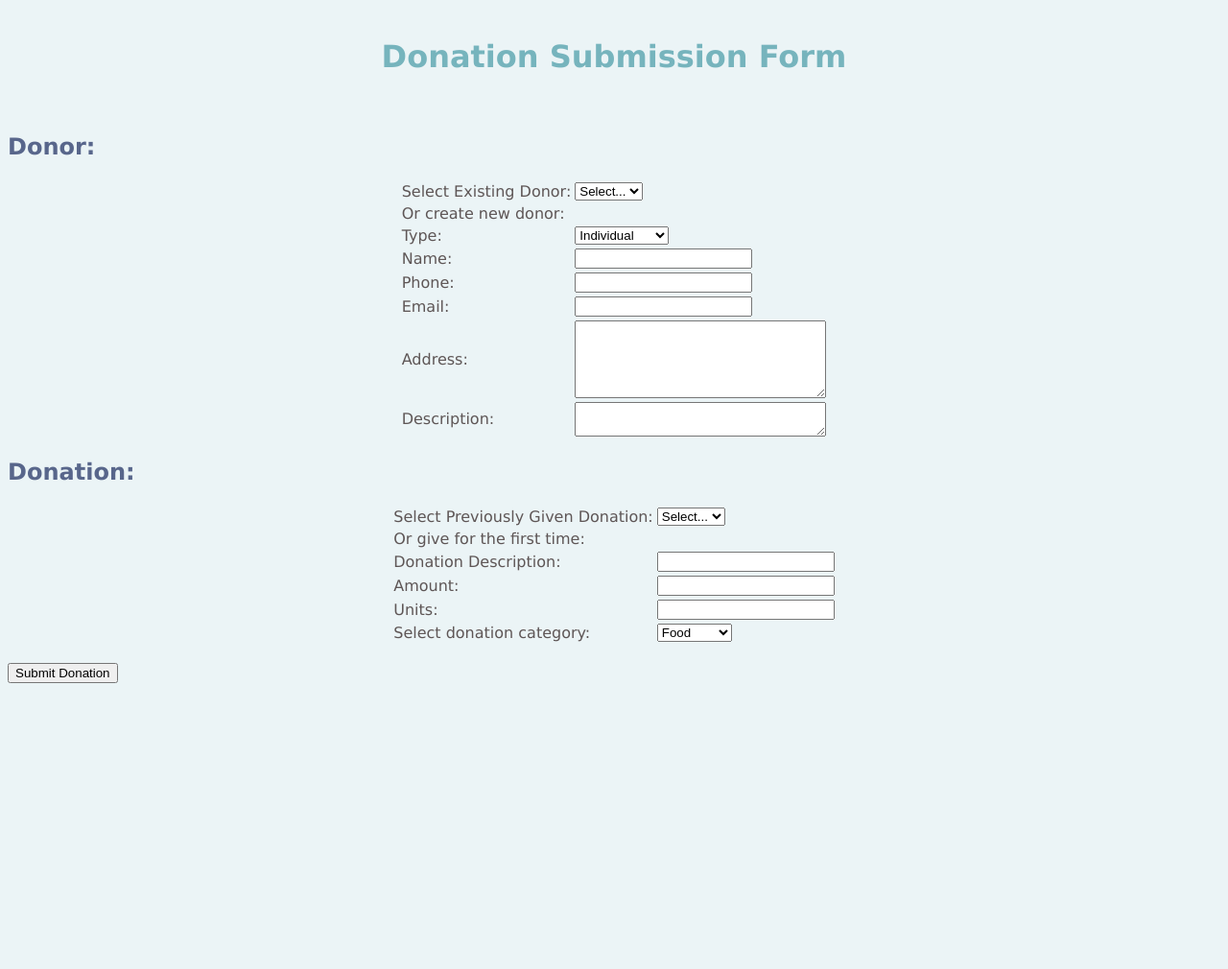
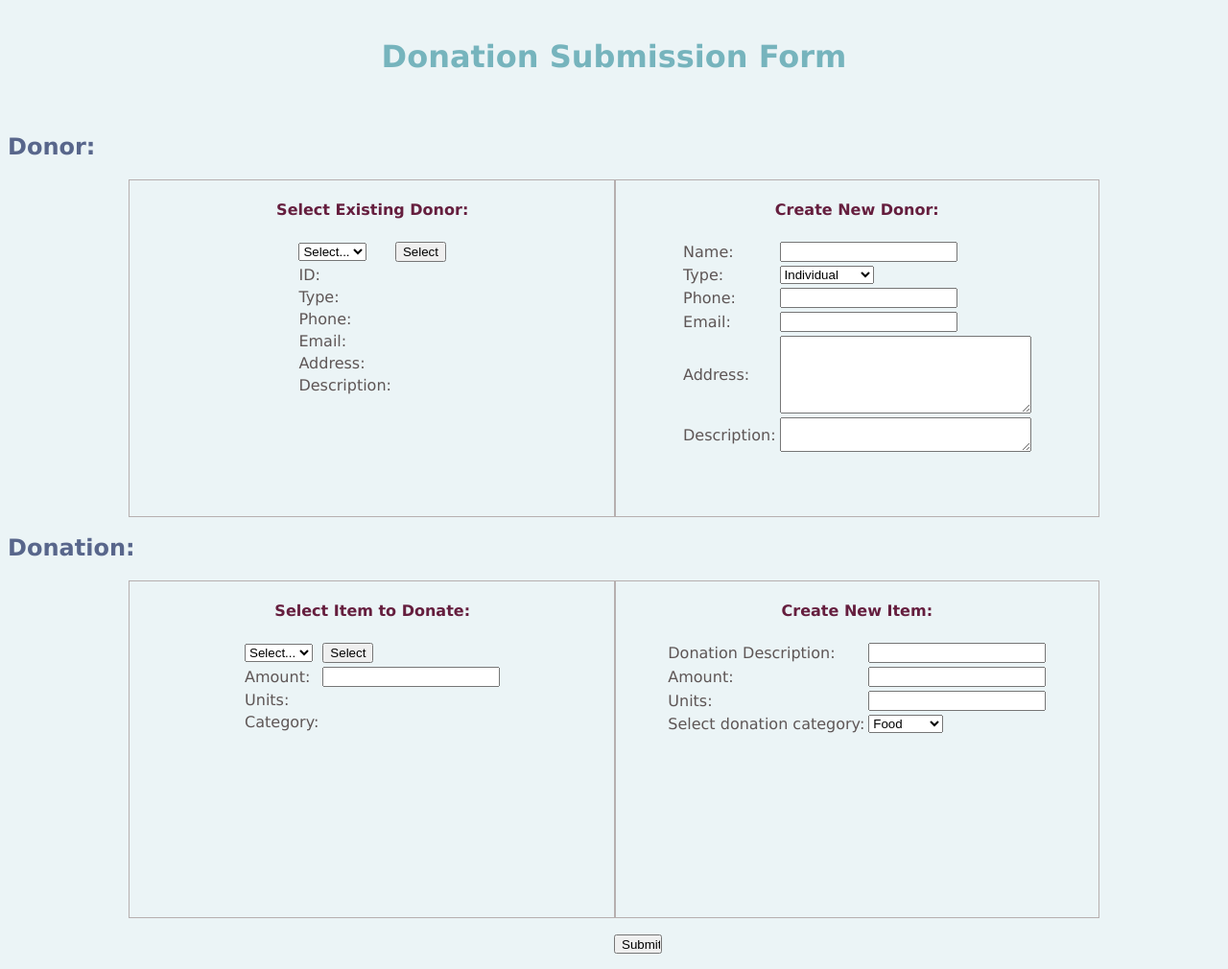
Before and after one commit to cs304-fa18/semester-project-rad, a Flask app: page /donationForm/ in a window 1280 px wide. Shown: the part 68-1078 px from the top of the page at 96% size. Before the commit the page ends 780 px from the top, so only its background shows below. Run offline with Flask 2, Linux system fonts and the light colour scheme; data that the repository does not hold is empty; some libraries are stand-ins or nearby versions.

Commit message:
ajax for donation form, slight bug fix in search_inventory_history to account for null vals

```diff
--- a/app.py
+++ b/app.py
@@ -22,6 +22,7 @@ def index():
     donorTotal = search_donation_history.countDonorTotal(conn)
     expenditureTotal = expenditureBackend.countExpenditureTotal(conn)
     return render_template('index.html', inventoryTotal=inventoryTotal, lowCount = lowCount, highCount=highCount, donationTotal=donationTotal, donorTotal=donorTotal, expenditureTotal=expenditureTotal)
+
 
 @app.route("/donationForm/", methods=['GET', 'POST'])
 def donationForm():
@@ -102,9 +103,20 @@ def donationForm():
         # render template
         donor_list = donationBackend.get_donors(conn)
         donation_list = donationBackend.get_inventory_items(conn)
-        return render_template('donation_form.html', donor_list=donor_list, donation_list=donation_list)
+        return render_template(
+            'donation_form.html',
+            donor_list=donor_list,
+            donation_list=donation_list
+        )
 
-
+@app.route('/sandbox/', methods=['GET', 'POST'])
+def sandbox():
+    conn = get_conn()
+    donor_list = donationBackend.get_donors(conn)
+    donation_list = donationBackend.get_inventory_items(conn)
+    return render_template(
+        'donation_form.html', donor_list=donor_list, donation_list=donation_list
+    )
 
 @app.route('/expenditureForm/', methods = ['GET', 'POST'])
 def expenditureForm():
--- a/donationBackend.py
+++ b/donationBackend.py
@@ -180,9 +180,9 @@ def get_inventory_items(conn):
     Returns: list of all items in inventory (id and name)
     '''
     curs = conn.cursor(MySQLdb.cursors.DictCursor)
-    curs.execute('''SELECT item_id as id, description FROM inventory;''')
+    curs.execute('''SELECT item_id as id, description, units, `type` as category FROM inventory;''')
     result = curs.fetchall()
-    # print(result)
+    print(result)
     return(result)
 
 
@@ -193,9 +193,9 @@ def get_donors(conn):
     Returns: list of all donors (id and name) from database
     '''
     curs = conn.cursor(MySQLdb.cursors.DictCursor)
-    curs.execute('''SELECT donorID as id, name FROM donor;''')
+    curs.execute('''SELECT donorID as id, name, `type` as category, phoneNum as phone, email, address, description FROM donor;''')
     result = curs.fetchall()
-    # print(result)
+    print(result)
     return(result)
 
 
--- a/search_inventory_history.py
+++ b/search_inventory_history.py
@@ -106,7 +106,7 @@ def updateStatus(conn, item_id):
     from setStatus where item_id = %s''', [item_id])
 
     result = curs.fetchall()
-    if len(result) == 0: #if item not found, result will be (), pass
+    if len(result) == 0:  #if item not found, result will be (), pass
         return
 
     thresholdForItem = result[0]['threshold']
--- /dev/null
+++ b/static/donation_page.js
@@ -0,0 +1,34 @@
+// JavaScript file to autopopulate donor and donation information
+// based off of dropdowns on submit donation page
+
+/* global $ */
+/* global jQuery */
+
+
+$('#existing-donor-button').click(function () {
+    var id = $('#existing-donor option:selected').data("id");
+    var type = $('#existing-donor option:selected').data("category");
+    var phone = $('#existing-donor option:selected').data("phone");
+    var email = $('#existing-donor option:selected').data("email");
+    var address = $('#existing-donor option:selected').data("address");
+    var description = $('#existing-donor option:selected').data("description");
+
+    $("#existing-id").text(id);
+    $("#existing-category").text(type);
+    $("#existing-phone").text(phone);
+    $("#existing-email").text(email);
+    $("#existing-address").text(address);
+    $("#existing-description").text(description);
+});
+
+
+$('#existing-donation-button').click(function () {
+  var units = $('#existing-donation option:selected').data("units");
+  var category = $('#existing-donation option:selected').data("category");
+  console.log($('#existing-donation').val());
+  console.log(units);
+  console.log(category);
+  $("#existing-units").text(units);
+  $("#ex-category").text(category);
+
+});
--- a/static/stylesheet.css
+++ b/static/stylesheet.css
@@ -19,7 +19,7 @@ img {
 
 
 ul{
-list-style: none
+    list-style: none
 }
 
 h1{
@@ -154,3 +154,35 @@ nav a:hover {
     font-weight: bold;
     color: rgb(118,180,189);
 }
+
+/* sandbox */
+h4{
+    text-align: center;
+    color: rgb(101,30,62);
+}
+
+/*for use with donation submission page*/
+.columns {
+    width: 80%;
+    height: 350px;
+    margin: auto;
+    padding: 0px;
+}
+.left {
+    width: 50%;
+    height: 350px;
+    float: left;
+    border: 1px solid rgb(182,175,175);
+}
+.right {
+    margin-left: 50%;
+    height: 350px;
+    border: 1px solid rgb(182,175,175);
+}
+
+/*want to center button and make it bigger, currently does nothing*/
+#donation-submit{
+    width: 50px;
+    height: 20px;
+    margin-left: 50%;
+}
--- a/templates/base.html
+++ b/templates/base.html
@@ -32,6 +32,9 @@
     {% endblock %}
     </main_body>
 
+    {% block scripts %}
+    {% endblock %}
+
 </body>
 
 <html>
--- a/templates/donation_form.html
+++ b/templates/donation_form.html
@@ -6,29 +6,44 @@
 
 {% block content %}
 
-    <!-- Donor and donation form -->
 <form method="POST" action="" >
-        <!-- Donor -->
     <h2> Donor: </h2>
-        <table id='donor-table'>
+    <!--Create table row up here with 'or' in the center-->
+    <section class="columns">
+        <div class="left">
+            <h4> Select Existing Donor: </h4>
+            <table id="select-donor-table">
                 <tr>
-            <!-- dropdown: select existing donor -->
-            <td>Select Existing Donor: </td>
                     <td>
-            <select name="existing-donor">
+                        <select id="existing-donor" name="existing-donor">
                             <option value="create-new-donor"> Select... </option>
                             {% for dict in donor_list %}
-                    <option value={{dict.id}}> {{dict.name}} </option>
+                                <option data-id={{dict.id}} data-category={{dict.category}} data-phone={{dict.phone}} data-email={{dict.email}} data-address={{dict.address}} data-description={{dict.description}} value={{dict.id}}> {{dict.name}} </option>
                             {% endfor %}
                         </select>
                     </td>
+                    <td>
+                        <button type="button" id="existing-donor-button">Select</button>
+                    </td>
                 </tr>
+                <tr> <td> ID: </td> <td id='existing-id'> </td> </tr>
+                <tr> <td> Type: </td> <td id='existing-category'> </td> </tr>
+                <tr> <td> Phone: </td> <td id='existing-phone'> </td> </tr>
+                <tr> <td> Email: </td> <td id='existing-email'> </td> </tr>
+                <tr> <td> Address: </td> <td id='existing-address'> </td> </tr>
+                <tr> <td> Description: </td> <td id='existing-description'> </td> </tr>
+            </table>
 
-            <!-- Create new donor -->
+        </div>
+        <div class="right">
+            <h4>Create New Donor: </h4>
+            <table id='new-donor-table'>
+            <!-- name -->
             <tr>
-                <td> Or create new donor: </td>
+                <td>Name: </td>
+                <td> <input type="text" name="donor-name"> </td>
             </tr>
-
+            <!-- type -->
             <tr>
                 <td> Type: </td>
                 <td>
@@ -38,13 +53,7 @@
                     </select>
                 </td>
             </tr>
-            <!-- name -->
-            <tr>
-                <td>Name: </td>
-                <td> <input type="text" name="donor-name"> </td>
-            </tr>
             <!-- phone # -->
-            <!-- way to ensure formatting correct? and digestible? -->
             <tr>
                 <td> Phone: </td>
                 <td><input type="text" name="donor-phone"> </td>
@@ -54,57 +63,64 @@
                 <td> Email: </td>
                 <td> <input type="text" name="donor-email"> </td>
             </tr>
-
             <!-- address -->
             <tr>
                 <td> Address: </td>
                 <td> <textarea name="donor-address" rows=5 cols=30></textarea> </td>
             </tr>
-
             <!-- description -->
             <tr>
                 <td> Description: </td>
                 <td> <textarea name = "donor-description" rows=2 cols=30></textarea> </td>
             </tr>
             </table>
+        </div>
+    </section>
 
-        <!-- Donation-->
     <h2> Donation: </h2>
-        <table id='donation-table'>
-
+    <section class="columns">
+        <div class="left">
+            <h4> Select Item to Donate: </h4>
+            <table id='existing-donation-table'>
             <tr>
-                <td> Select Previously Given Donation:</td>
                 <td>
-                    <select name="existing-donation">
+                    <select id="existing-donation" name="existing-donation">
                         <option value='create-new-donation'> Select... </option>
                         {% for dict in donation_list %}
-                            <option value={{dict.description}}> {{dict.description}} </option>
-                            <!-- Future fix: use dict.id as value, leverage it-->
+                            <option data-units={{dict.units}} data-category={{dict.category}} value="{{dict.description}}"> {{dict.description}} </option>
                         {% endfor %}
                     </select>
                 </td>
+                <td>
+                    <button type="button" id="existing-donation-button">Select</button>
+                </td>
             </tr>
-            <!-- Item description text field -->
             <tr>
-                <td> Or give for the first time: </td>
+                    <td> Amount: </td>
+                    <td> <input type="number" min=0 required name="amount"> </td>
                 </tr>
+            <tr> <td> Units: </td> <td id='existing-units'> </td> </tr>
+            <tr> <td> Category: </td> <td id='ex-category'> </td> </tr>
+            </table>
+        </div>
+
+        <div class="right">
+            <h4> Create New Item: </h4>
+            <table id='create-donation-table'>
                 <tr>
                     <td> Donation Description: </td>
                     <td> <input type="text" name="donation-description"> </td>
                 </tr>
-
                 <!-- Amount number field -->
                 <tr>
                     <td> Amount: </td>
                     <td> <input type="number" min=0 required name="amount"> </td>
                 </tr>
-
                 <!-- Units -->
                 <tr>
                     <td> Units: </td>
                     <td> <input type="text" required name="units" </td>
                 </tr>
-
                 <!-- dropdown: donation category -->
                 <tr>
                     <td> Select donation category: </td>
@@ -120,9 +136,18 @@
                     </td>
                 </tr>
             </table>
+        </div>
+    </section>
+
+
+
         <br>
-        <input type="submit" value="Submit Donation"></p>
-
+        <input type="submit" id="donation-submit" value="Submit Donation"></p>
 </form>
 
 {% endblock %}
+
+{% block scripts %}
+    <script src="https://ajax.googleapis.com/ajax/libs/jquery/3.3.1/jquery.min.js"></script>
+    <script src="{{url_for('static', filename='donation_page.js')}}"></script>
+{% endblock %}
```
Lines whose indentation alone changed are shown as unchanged.
